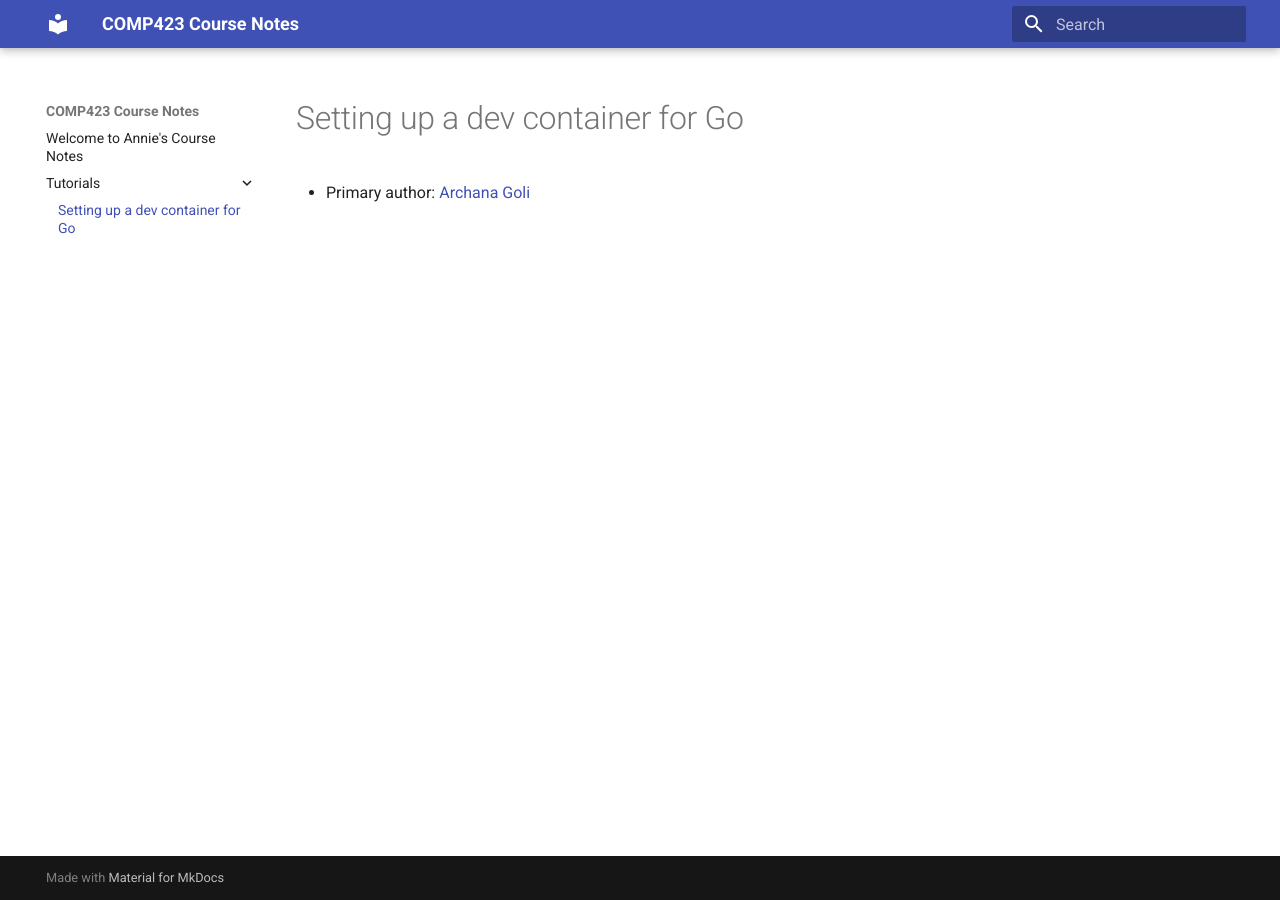
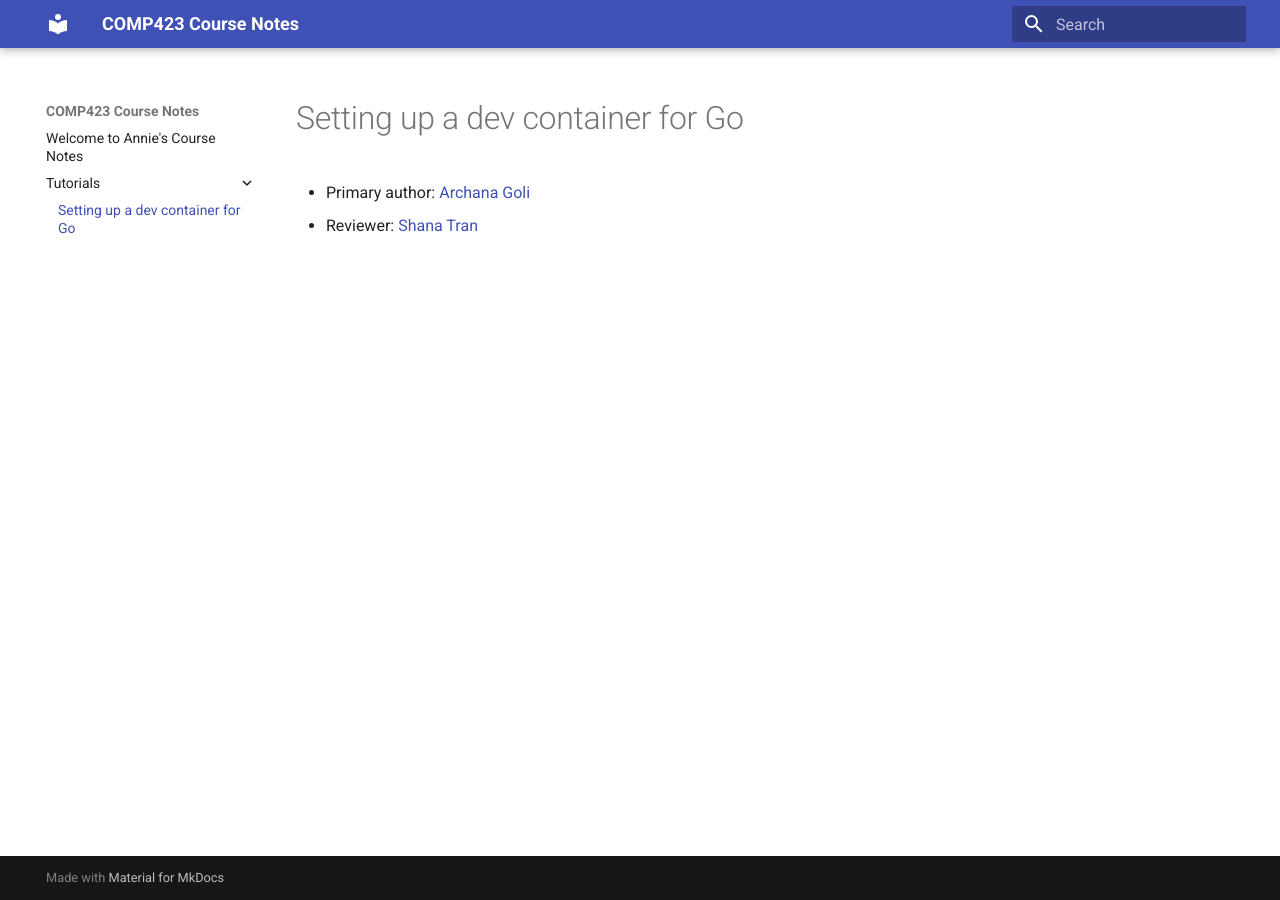
Before and after one commit to archgoli/comp423-course-notes, an MkDocs documentation site: the page built from docs/tutorials/go-setup.md, in a window 1280 px wide. Built offline with MkDocs 1.6.1 and Material for MkDocs 9.7.7, drawn with Linux system fonts in a browser that asks for light colours.

Commit message:
Add Reviewer

```diff
--- a/docs/tutorials/go-setup.md
+++ b/docs/tutorials/go-setup.md
@@ -2,3 +2,4 @@
 
 
 * Primary author: [Archana Goli](https://github.com/archgoli)
+* Reviewer: [Shana Tran](https://github.com/svytran)
```
